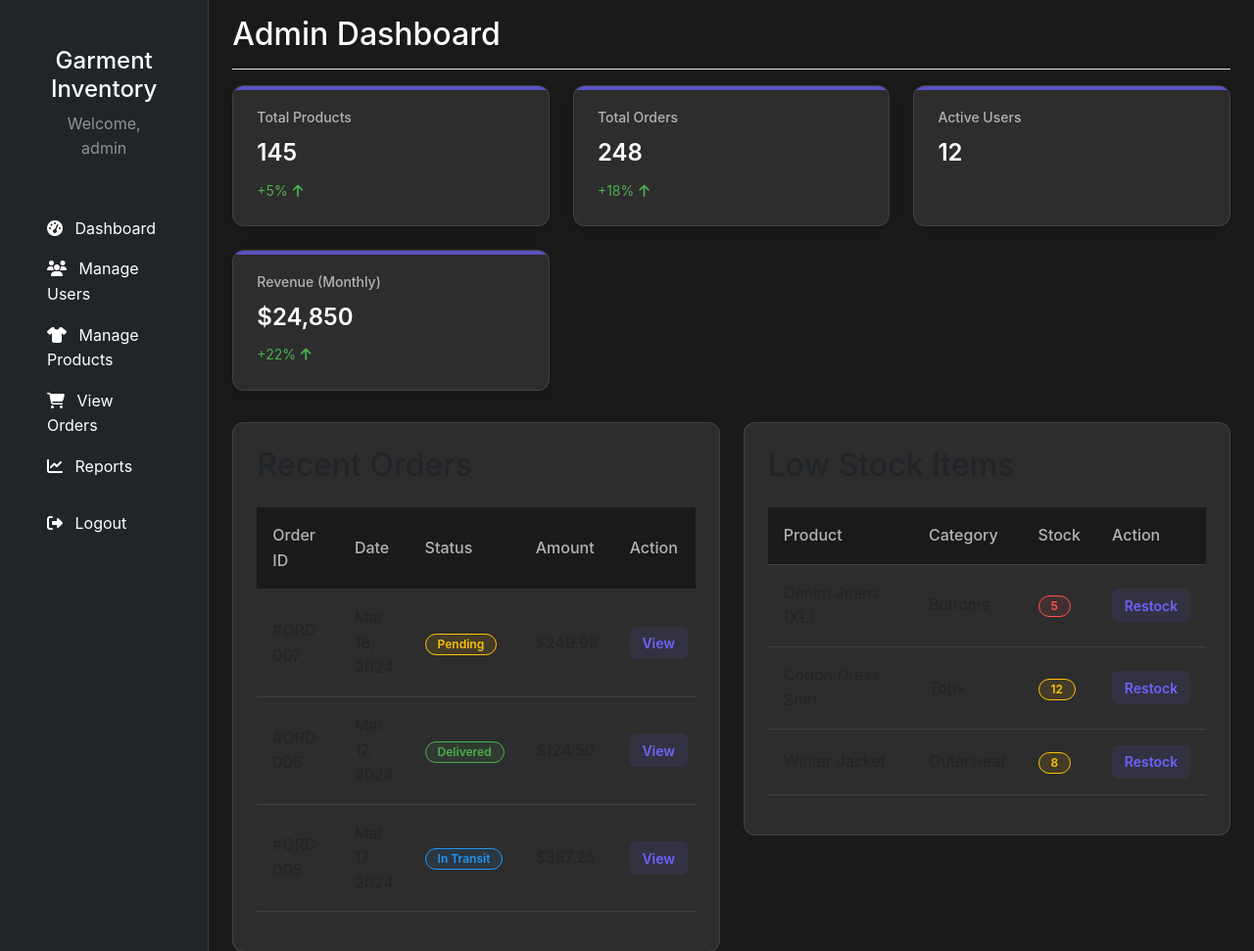
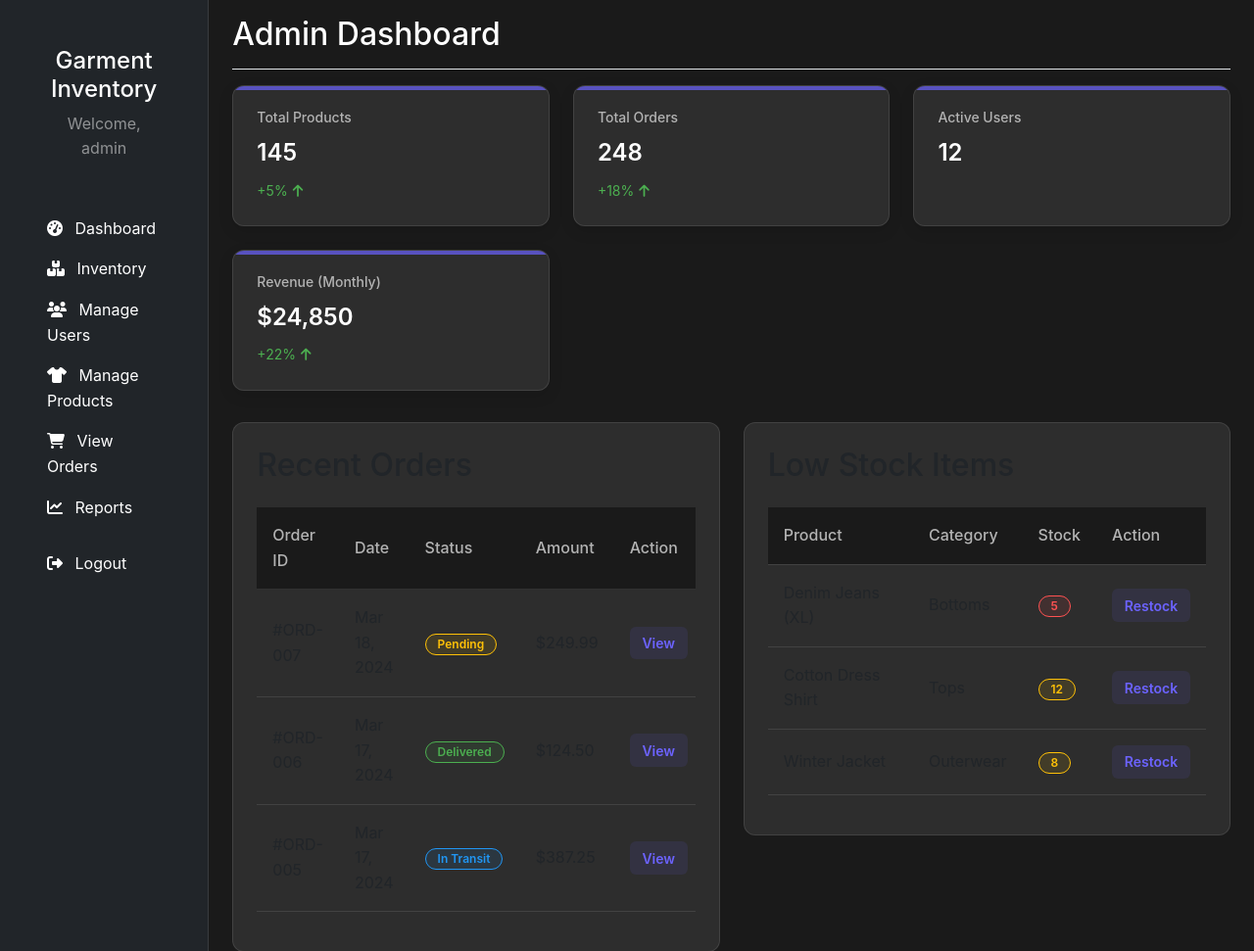
Before and after one commit to Seaaaany1804/garment-inventory-management, a PHP site: page /pages/admin/dashboard.php in a window 1280 px wide. Shown: the top 971 px of the page at 98% size. Run offline with PHP 8.4, Linux system fonts and the light colour scheme; the visitor is signed in with stand-in values (Sample User, id 1); some libraries are stand-ins or nearby versions.

Commit message:
add inventory in admin

```diff
--- a/layouts/header.php
+++ b/layouts/header.php
@@ -36,6 +36,11 @@
                             <li class="nav-item">
                                 <a class="nav-link text-white" href="../../pages/admin/dashboard.php">
                                     <i class="fas fa-tachometer-alt me-2"></i> Dashboard
+                                </a>
+                            </li>
+                            <li class="nav-item">
+                                <a class="nav-link text-white" href="../../pages/admin/inventory.php">
+                                    <i class="fas fa-boxes me-2"></i> Inventory
                                 </a>
                             </li>
                             <li class="nav-item">
```
